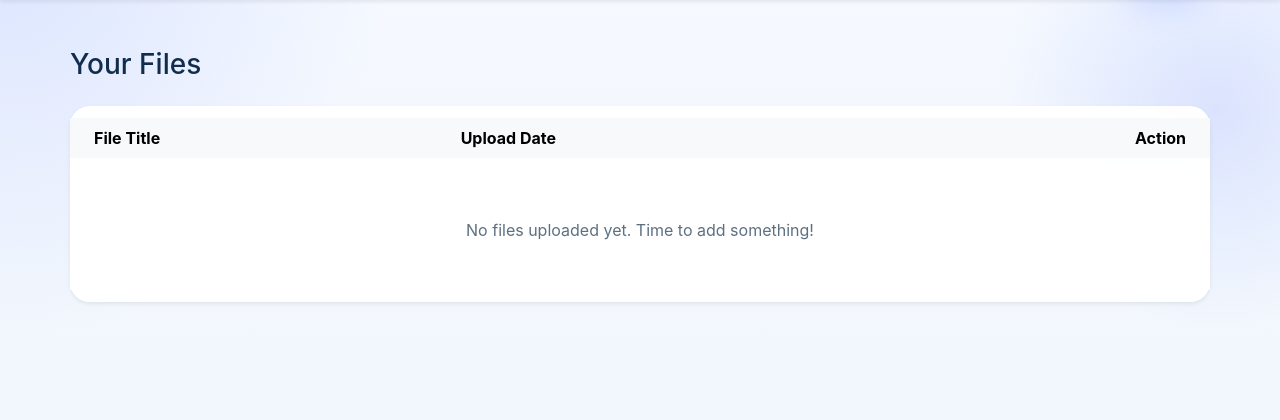
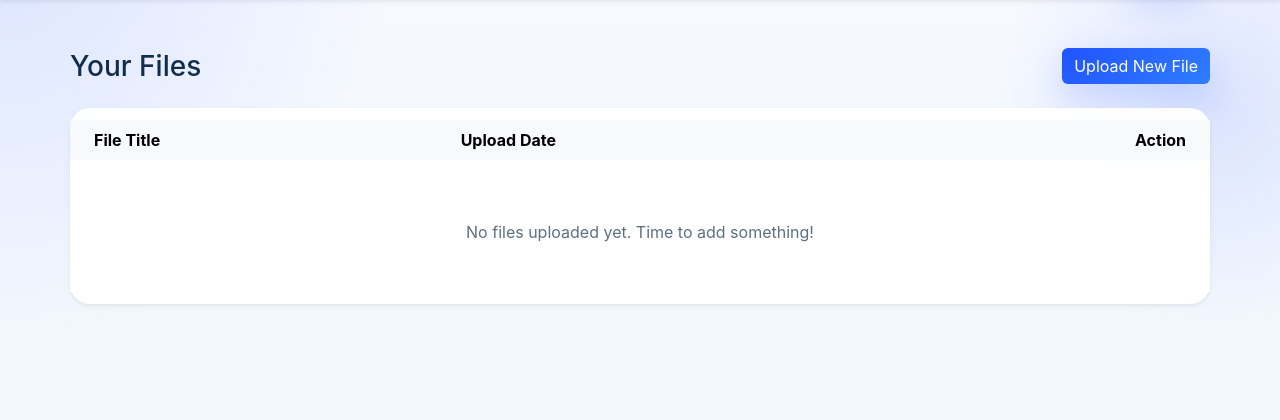
Before and after one commit to JeremiAtienza/IT-Helpdesk-Security-Incident-Tracker, a Django app: template templates/filemanager/file_list.html in a window 1280 px wide. Shown: the part 53-473 px from the top of the page. Run offline with Django 5.2, Linux system fonts and the light colour scheme; the template is opened without the code that fills it, so the values that code supplies are empty.

Commit message:
Add upload link for vault page in navbar and file list

```diff
--- a/templates/base.html
+++ b/templates/base.html
@@ -19,6 +19,7 @@
                 <ul class="navbar-nav ms-auto align-items-center">
                     {% if user.is_authenticated %}
                         <li class="nav-item me-2"><a href="{% url 'file-list' %}" class="nav-link">Vault</a></li>
+                        <li class="nav-item me-2"><a href="{% url 'file-upload' %}" class="nav-link">Upload</a></li>
                         <li class="nav-item me-2"><a href="{% url 'help-ticket-list' %}" class="nav-link">Incidents</a></li>
                         <li class="nav-item me-2"><a href="{% url 'knowledgebase-list' %}" class="nav-link">Knowledge Base</a></li>
                         {% if user.is_staff %}
--- a/templates/filemanager/file_list.html
+++ b/templates/filemanager/file_list.html
@@ -4,6 +4,9 @@
 <div class="row align-items-center mb-4">
     <div class="col">
         <h2 class="h3 mb-0 text-gray-800">Your Files</h2>
+    </div>
+    <div class="col-auto">
+        <a href="{% url 'file-upload' %}" class="btn btn-primary">Upload New File</a>
     </div>
 </div>
 
```
